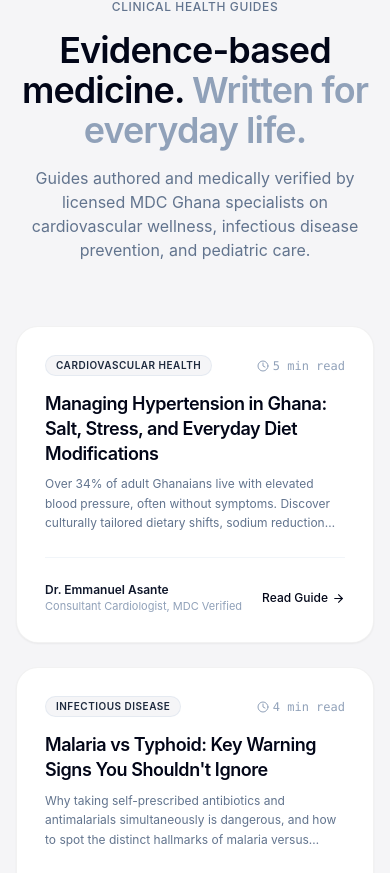
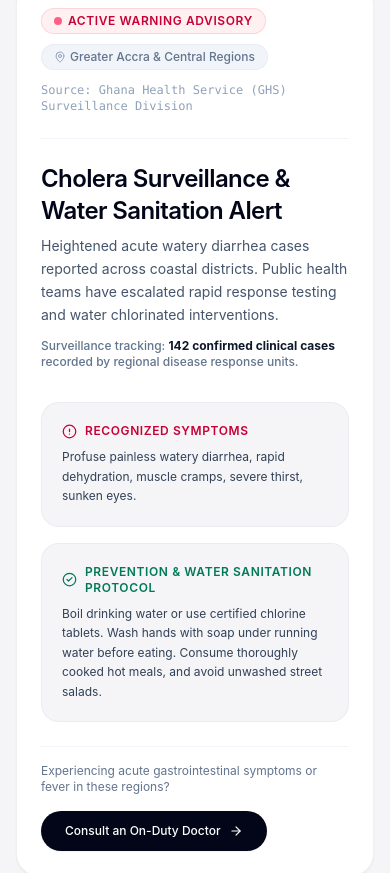
Before and after one commit to Walad-m/carevia, a Next.js app: page / in a window 390 px wide. Shown: the part 3391-4264 px from the top of the page. Built offline with nearby package versions, Linux system fonts and the light colour scheme; no server answers; the database is empty.

Commit message:
feat: include full public health advisory card with symptoms, prevention protocol and cases reported above health articles

```diff
--- a/src/app/page.tsx
+++ b/src/app/page.tsx
@@ -54,8 +54,8 @@ export default async function HomePage() {
         {/* 4. Care Pathway & Technology Bento */}
         <HowItWorksSection />
 
-        {/* 5. Evidence-Based Clinical Articles & Guides */}
-        <HealthArticlesSection articles={articles} />
+        {/* 5. Public Health Alert & Evidence-Based Clinical Guides */}
+        <HealthArticlesSection alerts={outbreakAlerts} articles={articles} />
 
         {/* 6. Clear, Transparent Pricing */}
         <PricingSection />
--- a/src/components/home/articles-section.tsx
+++ b/src/components/home/articles-section.tsx
@@ -1,12 +1,22 @@
 "use client"
 
 import { useState } from "react"
-import { Clock, ArrowRight } from "lucide-react"
+import { Clock, ArrowRight, AlertCircle, CheckCircle2, MapPin, ShieldAlert } from "lucide-react"
+import Link from "next/link"
 import { ArticleData, ArticleModal } from "./article-modal"
+import { OutbreakAlertData } from "./outbreak-radar"
 
-export function HealthArticlesSection({ articles }: { articles: ArticleData[] }) {
+export function HealthArticlesSection({
+  alerts = [],
+  articles = [],
+}: {
+  alerts?: OutbreakAlertData[]
+  articles?: ArticleData[]
+}) {
   const [selectedArticle, setSelectedArticle] = useState<ArticleData | null>(null)
   const [modalOpen, setModalOpen] = useState(false)
+
+  const topAlert = alerts[0]
 
   function openArticle(article: ArticleData) {
     setSelectedArticle(article)
@@ -14,19 +24,97 @@ export function HealthArticlesSection({ articles }: { articles: ArticleData[] })
   }
 
   return (
-    <section id="articles" className="py-24 sm:py-32 bg-[#f5f5f7] font-sans scroll-mt-12">
-      <div className="max-w-6xl mx-auto px-4 sm:px-6 lg:px-8">
+    <section id="articles" className="py-20 sm:py-28 bg-[#f5f5f7] font-sans scroll-mt-12">
+      <div className="max-w-6xl mx-auto px-4 sm:px-6 lg:px-8 space-y-16">
 
-        {/* Section Header */}
-        <div className="text-center max-w-3xl mx-auto mb-16 sm:mb-20 space-y-4">
+        {/* 1. Dedicated Public Health Alert Card */}
+        {topAlert && (
+          <div className="bg-white rounded-3xl p-6 sm:p-10 border border-black/[0.06] shadow-xs space-y-6">
+            {/* Alert Header */}
+            <div className="flex flex-col sm:flex-row sm:items-center justify-between gap-3 pb-6 border-b border-slate-100">
+              <div className="flex items-center gap-2.5 flex-wrap">
+                <span className="inline-flex items-center gap-1.5 text-xs font-semibold uppercase tracking-wider bg-rose-50 text-rose-700 border border-rose-200/80 px-3 py-1 rounded-full">
+                  <span className="w-2 h-2 rounded-full bg-rose-500 animate-pulse" />
+                  Active {topAlert.severity} Advisory
+                </span>
+                <span className="inline-flex items-center gap-1 text-xs font-medium text-slate-500 bg-slate-100 px-3 py-1 rounded-full border border-slate-200/60">
+                  <MapPin size={12} className="text-slate-400" />
+                  {topAlert.region}
+                </span>
+              </div>
+
+              <span className="text-xs text-slate-400 font-mono">
+                Source: {topAlert.source}
+              </span>
+            </div>
+
+            {/* Alert Title & Summary */}
+            <div className="space-y-2">
+              <h2 className="text-2xl sm:text-3xl font-semibold text-slate-950 tracking-tight">
+                {topAlert.title}
+              </h2>
+              <p className="text-sm sm:text-base text-slate-600 leading-relaxed font-normal">
+                {topAlert.summary}
+              </p>
+              {topAlert.casesReported !== null && (
+                <p className="text-xs font-medium text-slate-500 pt-1">
+                  Surveillance tracking: <strong className="text-slate-900">{topAlert.casesReported} confirmed clinical cases</strong> recorded by regional disease response units.
+                </p>
+              )}
+            </div>
+
+            {/* Symptoms & Prevention Protocols */}
+            <div className="grid md:grid-cols-2 gap-4 pt-2">
+              {/* Symptoms */}
+              <div className="bg-[#f5f5f7] rounded-2xl p-5 border border-slate-200/60 space-y-2">
+                <div className="flex items-center gap-2 text-rose-700 text-xs font-semibold uppercase tracking-wider">
+                  <AlertCircle size={15} className="shrink-0" />
+                  <span>Recognized Symptoms</span>
+                </div>
+                <p className="text-xs sm:text-sm text-slate-700 leading-relaxed">
+                  {topAlert.symptoms}
+                </p>
+              </div>
+
+              {/* Prevention */}
+              <div className="bg-[#f5f5f7] rounded-2xl p-5 border border-slate-200/60 space-y-2">
+                <div className="flex items-center gap-2 text-emerald-700 text-xs font-semibold uppercase tracking-wider">
+                  <CheckCircle2 size={15} className="shrink-0" />
+                  <span>Prevention & Water Sanitation Protocol</span>
+                </div>
+                <p className="text-xs sm:text-sm text-slate-700 leading-relaxed">
+                  {topAlert.preventionTips}
+                </p>
+              </div>
+            </div>
+
+            {/* Action Bar */}
+            <div className="pt-4 flex flex-col sm:flex-row items-start sm:items-center justify-between gap-4 border-t border-slate-100">
+              <p className="text-xs text-slate-500">
+                Experiencing acute gastrointestinal symptoms or fever in these regions?
+              </p>
+              <Link
+                href="/register"
+                className="inline-flex items-center gap-2 bg-slate-950 hover:bg-black text-white text-xs sm:text-sm font-medium px-6 py-3 rounded-full transition shadow-xs active:scale-95"
+              >
+                <span>Consult an On-Duty Doctor</span>
+                <ArrowRight size={14} />
+              </Link>
+            </div>
+          </div>
+        )}
+
+        {/* 2. Medically Verified Clinical Guides Header */}
+        <div className="space-y-12">
+          <div className="text-center max-w-3xl mx-auto space-y-3">
             <p className="text-xs font-medium uppercase tracking-wider text-slate-500">
               Clinical Health Guides
             </p>
-          <h2 className="text-4xl sm:text-5xl font-semibold tracking-tight text-slate-950 leading-[1.1]">
+            <h3 className="text-3xl sm:text-4xl font-semibold tracking-tight text-slate-950 leading-[1.1]">
               Evidence-based medicine. <br className="hidden sm:inline" />
               <span className="text-slate-400">Written for everyday life.</span>
-          </h2>
-          <p className="text-base sm:text-lg text-slate-500 max-w-xl mx-auto font-normal">
+            </h3>
+            <p className="text-sm sm:text-base text-slate-500 max-w-xl mx-auto font-normal">
               Guides authored and medically verified by licensed MDC Ghana specialists on cardiovascular wellness, infectious disease prevention, and pediatric care.
             </p>
           </div>
@@ -51,9 +139,9 @@ export function HealthArticlesSection({ articles }: { articles: ArticleData[] })
                   </div>
 
                   <div>
-                  <h3 className="text-lg sm:text-xl font-semibold text-slate-950 tracking-tight leading-snug group-hover:text-black">
+                    <h4 className="text-lg sm:text-xl font-semibold text-slate-950 tracking-tight leading-snug group-hover:text-black">
                       {article.title}
-                  </h3>
+                    </h4>
                     <p className="text-xs sm:text-sm text-slate-500 mt-2 leading-relaxed font-normal line-clamp-3">
                       {article.summary}
                     </p>
@@ -73,10 +161,11 @@ export function HealthArticlesSection({ articles }: { articles: ArticleData[] })
               </div>
             ))}
           </div>
+        </div>
 
       </div>
 
-      {/* Reader Modal */}
+      {/* Full Article Reader Modal */}
       <ArticleModal
         article={selectedArticle}
         isOpen={modalOpen}
```
Lines whose indentation alone changed are shown as unchanged.
